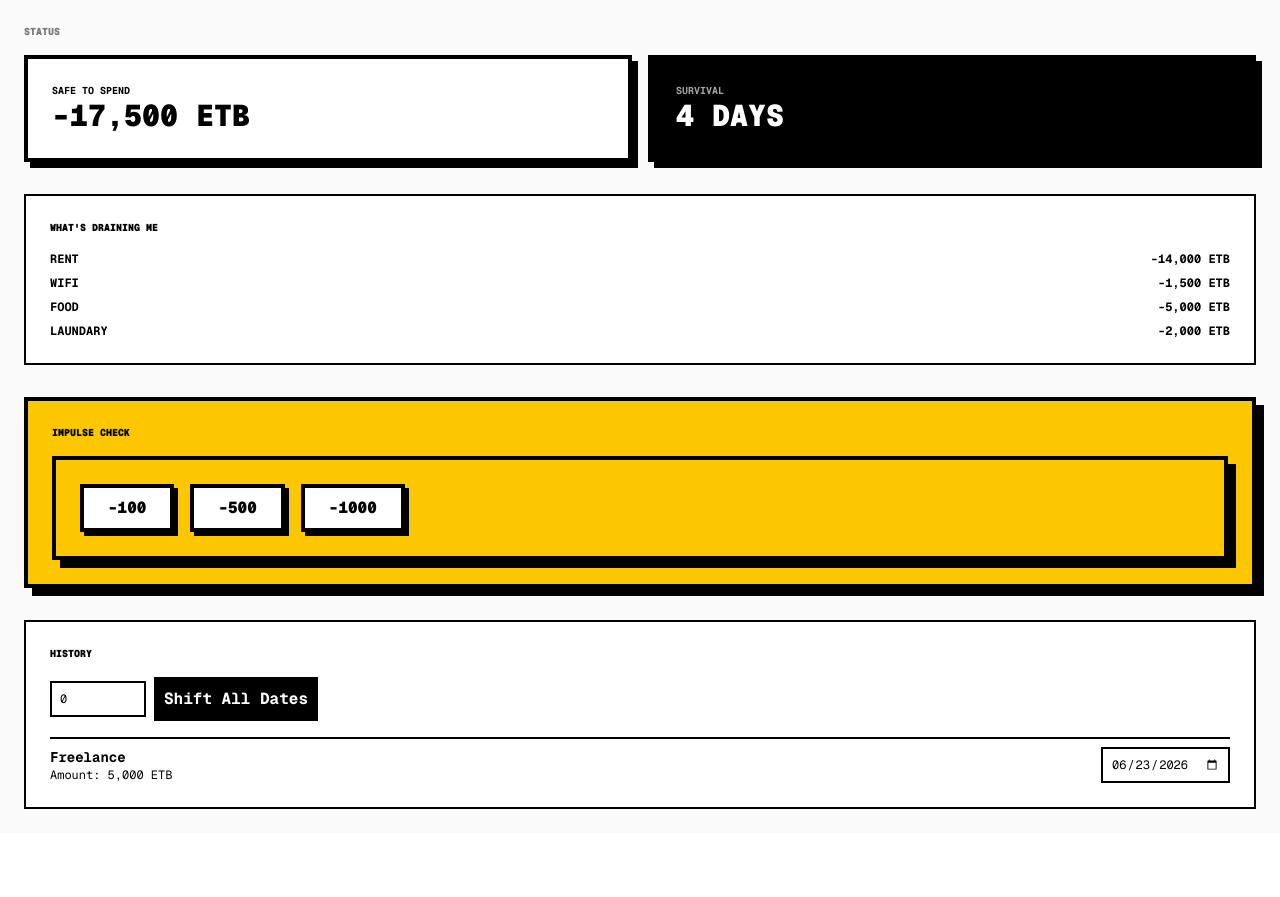
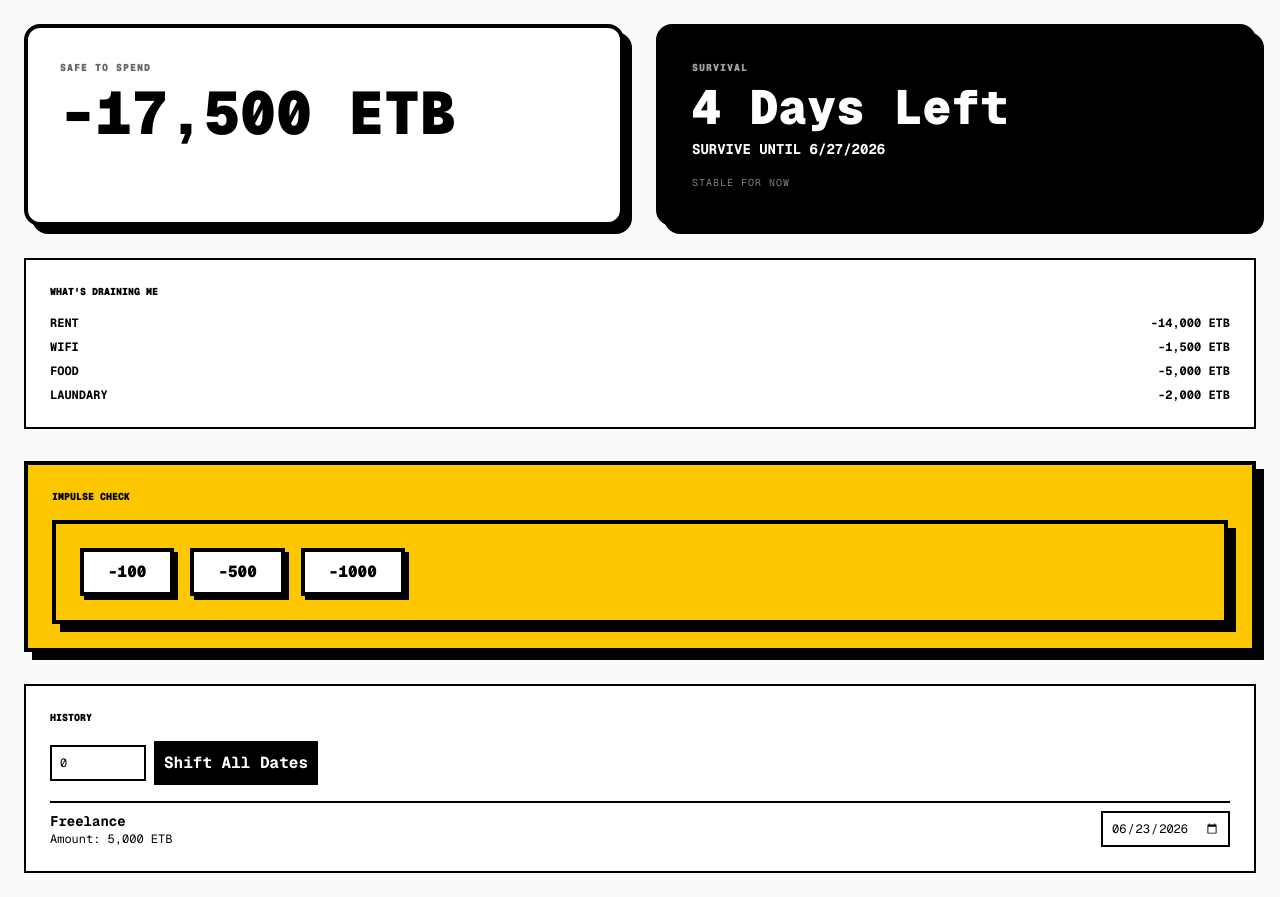
Before and after one commit to natebemakingshii/INCOME-TRACKER, a Next.js app: page / in a window 1280 px wide. Before the commit the page ends 833 px from the top, so only its background shows below. Built offline with nearby package versions, Linux system fonts and the light colour scheme; no server answers; the database is empty.

Commit message:
feat: enhance survival display with dynamic date calculation and improved UI layout

```diff
--- a/app/page.tsx
+++ b/app/page.tsx
@@ -84,6 +84,15 @@ export default function HUD() {
 
     return { days, burnRate };
   }, [currentBalance, cashInPocket, totalRecurring]);
+
+  const [survivalDate, setSurvivalDate] = useState<Date>(() => new Date());
+
+  useEffect(() => {
+    const t = setTimeout(() => {
+      setSurvivalDate(new Date(Date.now() + survivalStats.days * 86400000));
+    }, 0);
+    return () => clearTimeout(t);
+  }, [survivalStats.days]);
   const [shiftDays, setShiftDays] = useState(0);
 
   // Update a single transaction's date (ISO string expected)
@@ -110,20 +119,22 @@ export default function HUD() {
 
   return (
     <main className="p-6 bg-neutral-50 min-h-screen text-black font-mono">
-      {/* 1. SAFETY */}
-      <section className="mb-8">
-        <h2 className="text-[10px] font-black uppercase mb-4 opacity-50">Status</h2>
-        <div className="grid grid-cols-2 gap-4">
-          <div className="border-4 border-black p-6 bg-white shadow-[6px_6px_0px_0px_rgba(0,0,0,1)]">
-            <p className="text-[10px] font-bold">SAFE TO SPEND</p>
-            <p className="text-3xl font-black">{safeToSpend.toLocaleString()} ETB</p>
-          </div>
-          <div className="border-4 border-black p-6 bg-black text-white shadow-[6px_6px_0px_0px_rgba(0,0,0,1)]">
-            <p className="text-[10px] font-bold text-neutral-400">SURVIVAL</p>
-            <p className="text-3xl font-black">{survivalStats.days} DAYS</p>
-          </div>
+      {/* Hero HUD: Safe to Spend + Survival */}
+      <div className="grid grid-cols-1 md:grid-cols-2 gap-8 mb-8">
+        {/* SAFE TO SPEND - Loud & Confident */}
+        <div className="border-4 border-black p-8 bg-white shadow-[8px_8px_0px_0px_rgba(0,0,0,1)] rounded-2xl">
+          <h1 className="text-[10px] font-black uppercase tracking-widest opacity-60">Safe to spend</h1>
+          <p className="text-6xl font-black mt-2">{safeToSpend.toLocaleString()} ETB</p>
         </div>
-      </section>
+
+        {/* SURVIVAL - Financial Life Support */}
+        <div className="border-4 border-black p-8 bg-black text-white shadow-[8px_8px_0px_0px_rgba(0,0,0,1)] rounded-2xl">
+          <h1 className="text-[10px] font-black uppercase tracking-widest text-neutral-400">Survival</h1>
+          <p className="text-5xl font-black mt-2">{survivalStats.days} Days Left</p>
+          <p className="text-sm font-bold mt-2">SURVIVE UNTIL {survivalDate.toLocaleDateString().toUpperCase()}</p>
+          <p className="text-[10px] uppercase mt-4 tracking-widest opacity-50">stable for now</p>
+        </div>
+      </div>
 
       {/* 2. DAMAGE */}
       <section className="mb-8 p-6 border-2 border-black bg-white">
```
